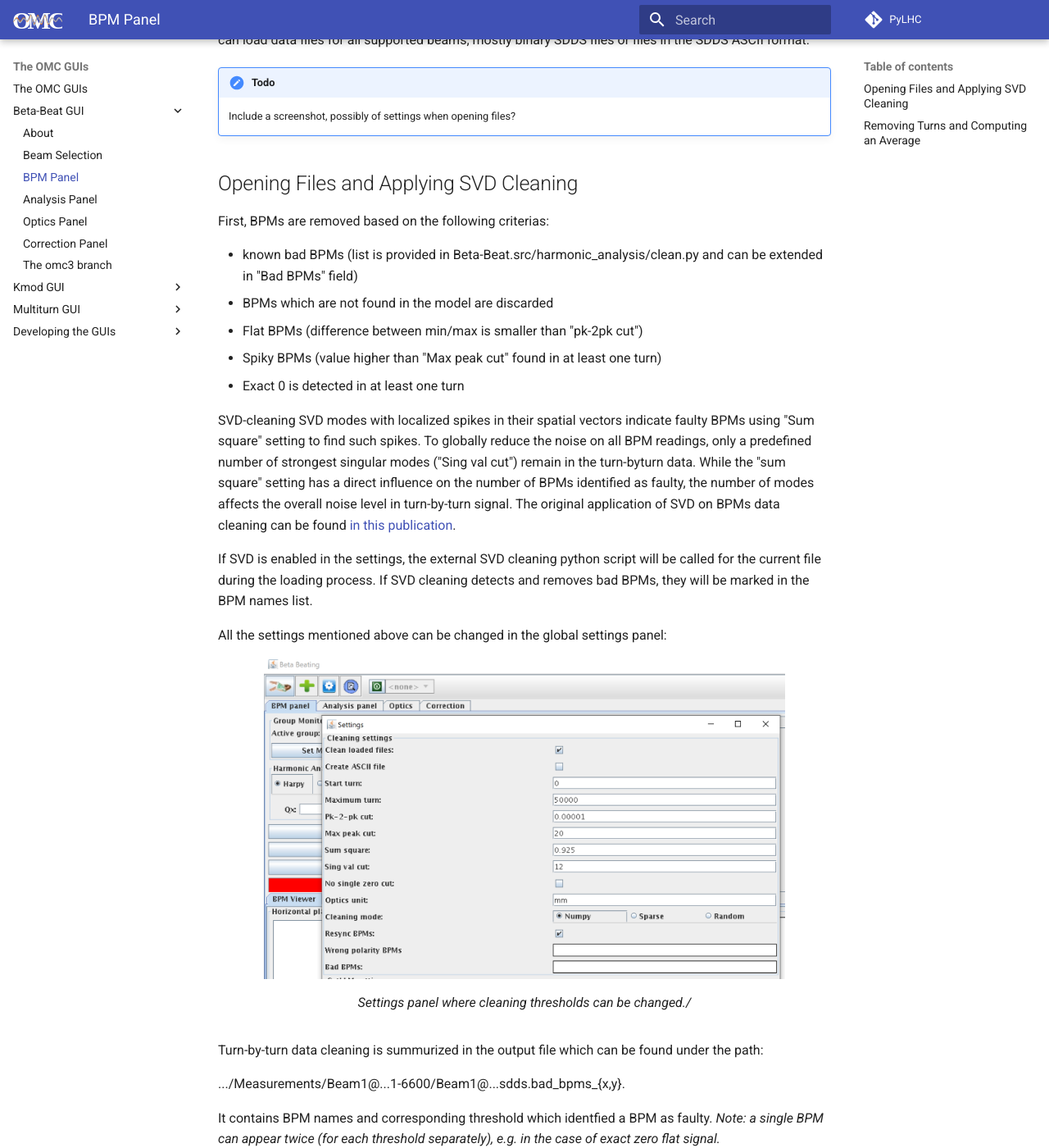
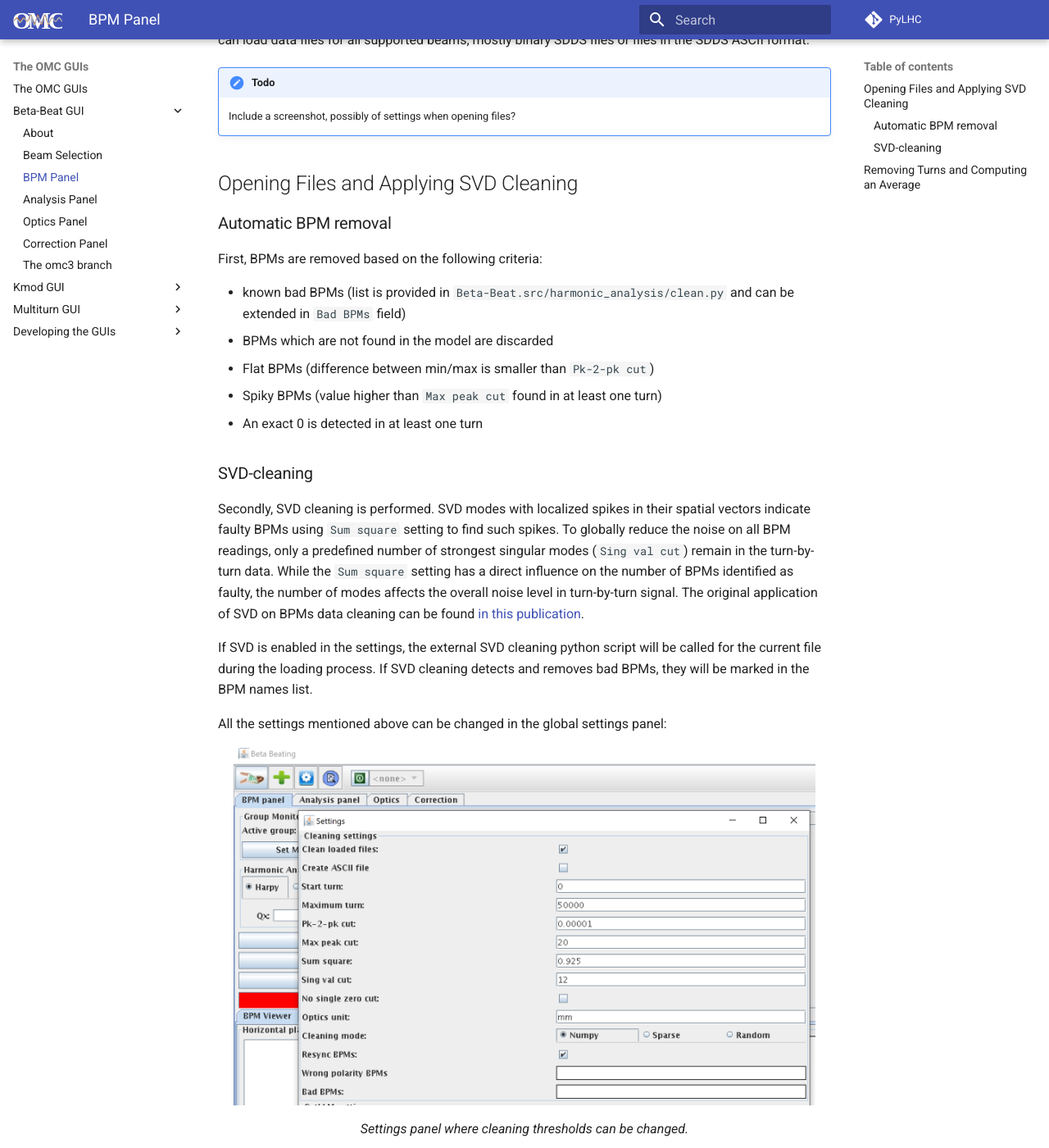
Before and after one commit to pylhc/pylhc.github.io, an MkDocs documentation site: the page built from docs/guis/betabeat/bpm_panel.md, in a window 1280 px wide and 1400 px high, scrolled down 217 px. Shown: the whole window at 82% size. Built offline with MkDocs 1.6.1 and Material for MkDocs 9.7.7, drawn with Linux system fonts in a browser that asks for light colours; some of the changed text lies outside the part shown.

Commit message:
minor fixes

```diff
--- a/docs/guis/betabeat/bpm_panel.md
+++ b/docs/guis/betabeat/bpm_panel.md
@@ -8,37 +8,48 @@
 
 ## Opening Files and Applying SVD Cleaning
 
-First, BPMs are removed based on the following criterias:
+### Automatic BPM removal
 
-- known bad BPMs (list is provided in Beta-Beat.src/harmonic_analysis/clean.py and can be extended in "Bad BPMs" field)
+First, BPMs are removed based on the following criteria:
+
+- known bad BPMs (list is provided in `Beta-Beat.src/harmonic_analysis/clean.py` and can be extended in `Bad BPMs` field)
 - BPMs which are not found in the model are discarded
-- Flat BPMs (difference between min/max is smaller than "pk-2pk cut")
-- Spiky BPMs (value higher than "Max peak cut" found in at least one turn)
-- Exact 0 is detected in at least one turn
+- Flat BPMs (difference between min/max is smaller than `Pk-2-pk cut`)
+- Spiky BPMs (value higher than `Max peak cut` found in at least one turn)
+- An exact 0 is detected in at least one turn
 
-SVD-cleaning
-SVD modes with localized spikes in their spatial vectors indicate faulty BPMs using "Sum square" setting to find such spikes. To globally reduce the noise on all BPM readings, only a predefined number of strongest singular modes ("Sing val cut") remain in the turn-byturn data. While the "sum square" setting has a direct influence on
-the number of BPMs identified as faulty, the number of modes affects the overall noise level in turn-by-turn signal. The original application of SVD on BPMs data cleaning can be found [in this publication][svd_clean_rhic].
+### SVD-cleaning
+
+Secondly, SVD cleaning is performed.
+SVD modes with localized spikes in their spatial vectors indicate faulty BPMs using `Sum square` setting to find such spikes.
+To globally reduce the noise on all BPM readings, only a predefined number of strongest singular modes (`Sing val cut`) remain in the turn-by-turn data.
+While the `Sum square` setting has a direct influence on the number of BPMs identified as faulty, the number of modes affects the overall noise level in turn-by-turn signal.
+The original application of SVD on BPMs data cleaning can be found [in this publication][svd_clean_rhic].
 
 If SVD is enabled in the settings, the external SVD cleaning python script will be called for the current file during the loading process.
 If SVD cleaning detects and removes bad BPMs, they will be marked in the BPM names list.
 
 All the settings mentioned above can be changed in the global settings panel:
 <figure>
-  <img src="../../../assets/images/Cleaning_settings.png" width="85%" />
-  <figcaption>Settings panel where cleaning thresholds can be changed./</figcaption>
+<center>
+  <img src="../../../assets/images/cleaning_settings.png" width="95%" />
+  <figcaption>Settings panel where cleaning thresholds can be changed.</figcaption>
+</center>
 </figure>
 
 Turn-by-turn data cleaning is summurized in the output file which can be found under the path:
+`Measurements/Beam1@...1-6600/Beam1@...sdds.bad_bpms_{x,y}.`
 
-.../Measurements/Beam1@...1-6600/Beam1@...sdds.bad_bpms_{x,y}.
+It contains BPM names and corresponding threshold which identified a BPM as faulty.
 
-It contains BPM names and corresponding threshold which identfied a BPM as faulty. _Note: a single BPM can appear twice (for each threshold separately), e.g. in the case of exact zero flat signal._
+!!! note
+    A single BPM can appear twice (for each threshold separately), e.g. in the case of exact zero flat signal.
 
 The content of the loaded files will be displayed in two charts:
 
-- One for the horizontal BPMs,
-- One for the vertical BPMs.
+- Horizontal BPMs,
+- Vertical BPMs.
+
 
 !!! todo
     Include a screenshot with two BPM panels.
```
Also changed, not shown: other parts of docs/guis/betabeat/bpm_panel.md (+0 -1 lines), docs/assets/images/Cleaning_settings.png (deleted).
